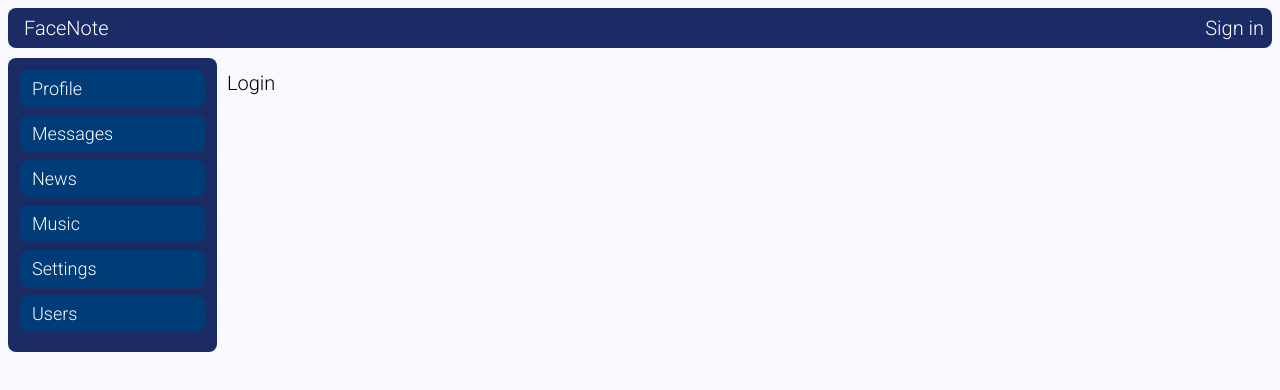
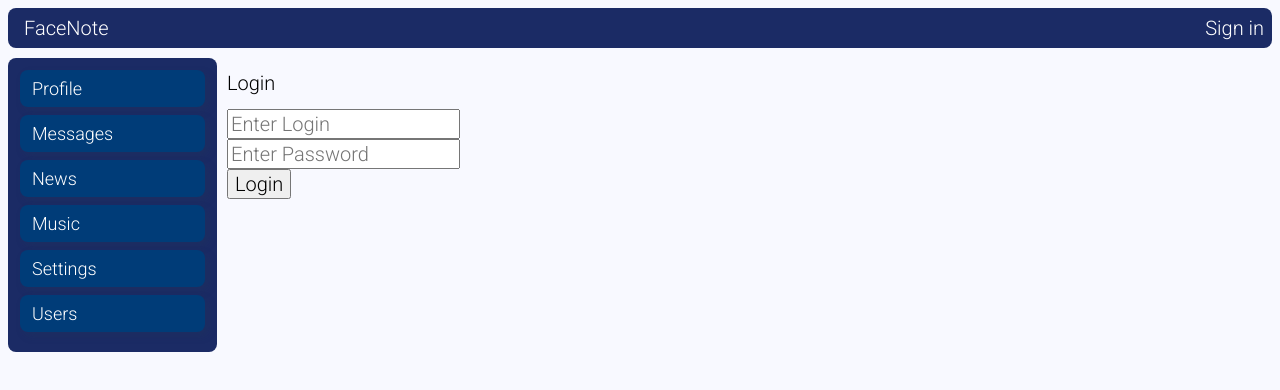
Before and after one commit to shomn1koff/avsh-social-network, a React (Create React App) app: page /login in a window 1280 px wide. Shown: the top 390 px of the page. Built offline with nearby package versions, Linux system fonts and the light colour scheme; no server answers.

Commit message:
redux-form

```diff
--- a/package.json
+++ b/package.json
@@ -7,6 +7,7 @@
     "@testing-library/react": "^13.4.0",
     "@testing-library/user-event": "^13.5.0",
     "axios": "^1.2.2",
+    "formik": "^2.2.9",
     "node-sass": "^7.0.1",
     "react": "^18.2.0",
     "react-dom": "^18.2.0",
@@ -14,6 +15,7 @@
     "react-router-dom": "^6.3.0",
     "react-scripts": "5.0.1",
     "redux": "^4.2.0",
+    "redux-form": "^8.3.9",
     "redux-thunk": "^2.4.2",
     "web-vitals": "^2.1.4"
   },
--- a/src/components/Login/Login.jsx
+++ b/src/components/Login/Login.jsx
@@ -1,9 +1,15 @@
 import React from 'react';
+import LoginForm from "./LoginForm";
 
 const Login = (props) => {
+    const onSubmit = (formData) => {
+        console.log(formData)
+    }
+
     return (
         <div>
             <h1>Login</h1>
+            <LoginForm onSubmit={onSubmit}/>
         </div>
     );
 };
--- /dev/null
+++ b/src/components/Login/LoginForm.jsx
@@ -0,0 +1,23 @@
+import React from 'react';
+import {Field, reduxForm} from "redux-form";
+
+const LoginForm = (props) => {
+    return (
+        <form onSubmit={props.handleSubmit}>
+            <div>
+                <Field placeholder={'Enter Login'} name={'login'} component={"input"}/>
+            </div>
+            <div>
+                <Field placeholder={'Enter Password'} name={'password'} component={"input"}/>
+            </div>
+            <div>
+                <Field name={'rememberMe'} component={"checkbox"}/>
+            </div>
+            <div>
+                <button>Login</button>
+            </div>
+        </form>
+    );
+};
+
+export default reduxForm({form: 'login'})(LoginForm);
--- a/src/components/Profile/ProfileStatus/ProfileStatus.jsx
+++ b/src/components/Profile/ProfileStatus/ProfileStatus.jsx
@@ -7,6 +7,17 @@ class ProfileStatus extends Component {
     state = {
         status: this.props.status,
         editMode: false
+    }
+
+    componentDidMount() {
+    }
+
+    componentDidUpdate(prevProps, prevState, snapshot) {
+        if (prevProps.status !== this.props.status) {
+            this.setState({
+                status: this.props.status
+            })
+        }
     }
 
     activateEditMode = () => {
@@ -30,7 +41,7 @@ class ProfileStatus extends Component {
     }
 
     render() {
-        console.log(this.state)
+        //console.log('rendered')
         return (
             <div className={c.status_wrapper}>
                 {!this.state.editMode && <div className={c.status} onClick={this.activateEditMode} >Статус: {this.props.status}</div>}
--- a/src/redux/profilePageReducer.js
+++ b/src/redux/profilePageReducer.js
@@ -87,7 +87,6 @@ export const getUserProfileStatus = (userID) => (dispatch) => {
 export const updateUserProfileStatus = (status) => {
 	return (dispatch) => {
 		profileAPI.updateUserProfileStatus(status).then(response => {
-			console.log(response)
 			if (response.data.resultCode === 0) {
 				dispatch(setUserProfileStatus(status))
 			}
--- a/src/redux/reduxState.js
+++ b/src/redux/reduxState.js
@@ -2,6 +2,7 @@ import {applyMiddleware, combineReducers, legacy_createStore as createStore} fro
 import { dialogsPageReducer } from './dialogsPageReducer'
 import { profilePageReducer } from './profilePageReducer'
 import { usersPageReducer } from './usersPageReducer'
+import { reducer as formReducer } from "redux-form";
 import authReducer from "./authReducer";
 import thunk from 'redux-thunk'
 
@@ -9,6 +10,7 @@ let reducers = combineReducers({
     profilePage: profilePageReducer,
     dialogsPage: dialogsPageReducer,
     usersPage: usersPageReducer,
+    form: formReducer,
     auth: authReducer,
 })
 
```
Also changed, not shown: 2 other files (tests, documents, lock files or other folders).
